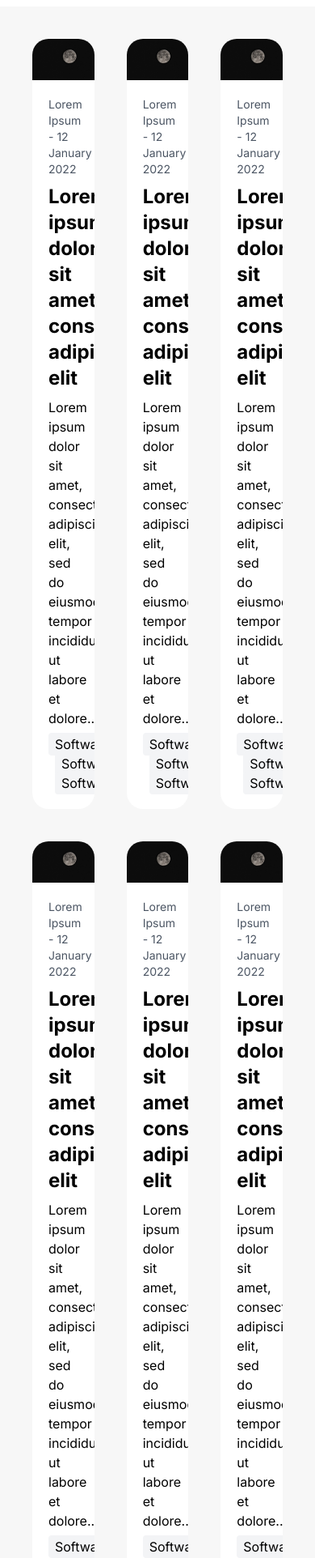
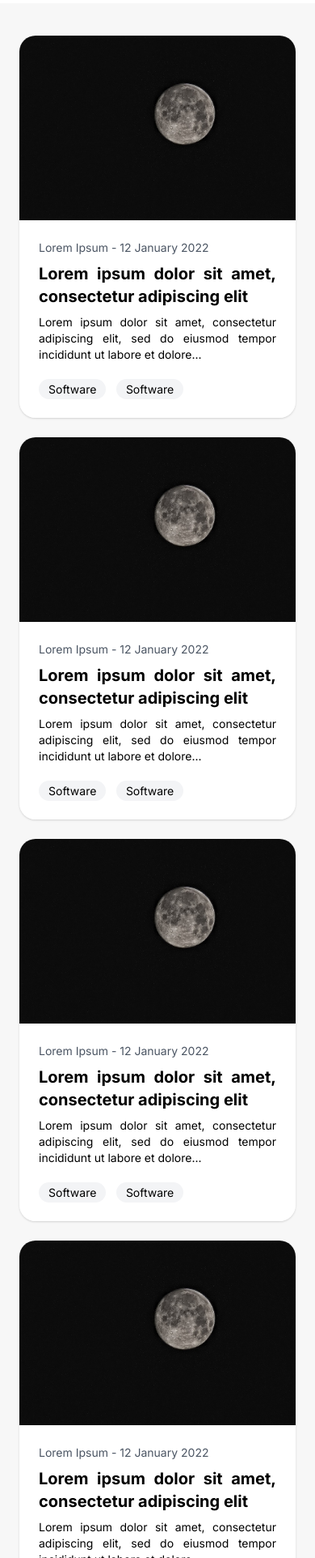
Before and after one commit to musabalki/tailwind-css-project, a website: page src/index.html in a window 390 px wide. Shown: the part 76-2000 px from the top of the page at 81% size. Drawn offline with Linux system fonts and the light colour scheme.

Commit message:
Add footer icon, mobile responsive

```diff
--- a/src/index.html
+++ b/src/index.html
@@ -4,128 +4,129 @@
   <meta charset="UTF-8">
   <meta name="viewport" content="width=device-width, initial-scale=1.0">
   <link href="/dist/output.css" rel="stylesheet">
+  <link rel="stylesheet" href="https://cdnjs.cloudflare.com/ajax/libs/font-awesome/6.2.1/css/all.min.css" integrity="sha512-MV7K8+y+gLIBoVD59lQIYicR65iaqukzvf/nwasF0nqhPay5w/9lJmVM2hMDcnK1OnMGCdVK+iQrJ7lzPJQd1w==" crossorigin="anonymous" referrerpolicy="no-referrer" />
 </head>
 <body class="bg-[#f7f7f7]">
-    <section class="bg-white py-6 mb-10">
+    <section class="bg-white px-6 md:px-10 py-6 mb-10">
         <div class="container flex items-center justify-between	">
-            <a href="" class="font-bold text-3xl mr-6">Blog</a>
+            <a href="" class="font-bold text-2xl md:text-3xl mr-6">Blog</a>
             <div class="flex space-x-6">
                 <a href="" class="font-semibold text-lg">About</a>
                 <a href="" class="font-semibold text-lg">Contact</a>
             </div>
         </div>
     </section>
-  <section class="px-10">
+  <section class="px-6 md:px-10">
     <div class="container">
-        <div class="grid grid-cols-3 gap-10">
-            <div class="rounded-[20px] overflow-hidden">
+        <div class="grid grid-cols-1 md:grid-cols-2 lg:grid-cols-3 gap-6 md:gap-10">
+            <div class="box-s rounded-[20px] overflow-hidden">
                 <img src="./img/img_1.jpg" alt="">
-                <div class="flex flex-col p-5 bg-white">
+                <div class="flex flex-col p-6 bg-white">
                     <span class="text-sm text-gray-600">Lorem Ipsum - 12 January 2022 </span>
-                    <a href="" class="my-2 text-justify	 text-2xl font-bold">
+                    <a href="" class="my-2 text-justify text-xl	md:text-2xl font-bold">
                         Lorem ipsum dolor sit amet, consectetur adipiscing elit
                     </a>
-                    <p class="text-justify">
+                    <p class="text-justify text-sm">
                         Lorem ipsum dolor sit amet, consectetur adipiscing elit, sed do eiusmod tempor incididunt ut labore et dolore...
                     </p>
-                    <div class="mt-2 space-x-2">
-                        <a href="" class="bg-gray-100 px-2 py-1 rounded">Software</a>
-                        <a href="" class="bg-gray-100 px-2 py-1 rounded">Software</a>
-                        <a href="" class="bg-gray-100 px-2 py-1 rounded">Software</a>
+                    <div class="mt-5 space-x-2">
+                        <a href="" class="bg-gray-100 px-3 py-1 rounded-full text-sm">Software</a>
+                        <a href="" class="bg-gray-100 px-3 py-1 rounded-full text-sm">Software</a>
                     </div>
                 </div>
             </div>
-            <div class="rounded-[20px] overflow-hidden">
+            <div class="box-s rounded-[20px] overflow-hidden">
                 <img src="./img/img_1.jpg" alt="">
-                <div class="flex flex-col p-5 bg-white">
+                <div class="flex flex-col p-6 bg-white">
                     <span class="text-sm text-gray-600">Lorem Ipsum - 12 January 2022 </span>
-                    <a href="" class="my-2 text-justify	 text-2xl font-bold">
+                    <a href="" class="my-2 text-justify text-xl	md:text-2xl font-bold">
                         Lorem ipsum dolor sit amet, consectetur adipiscing elit
                     </a>
-                    <p class="text-justify">
+                    <p class="text-justify text-sm">
                         Lorem ipsum dolor sit amet, consectetur adipiscing elit, sed do eiusmod tempor incididunt ut labore et dolore...
                     </p>
-                    <div class="mt-2 space-x-2">
-                        <a href="" class="bg-gray-100 px-2 py-1 rounded">Software</a>
-                        <a href="" class="bg-gray-100 px-2 py-1 rounded">Software</a>
-                        <a href="" class="bg-gray-100 px-2 py-1 rounded">Software</a>
+                    <div class="mt-5 space-x-2">
+                        <a href="" class="bg-gray-100 px-3 py-1 rounded-full text-sm">Software</a>
+                        <a href="" class="bg-gray-100 px-3 py-1 rounded-full text-sm">Software</a>
                     </div>
                 </div>
             </div>
-            <div class="rounded-[20px] overflow-hidden">
+            <div class="box-s rounded-[20px] overflow-hidden">
                 <img src="./img/img_1.jpg" alt="">
-                <div class="flex flex-col p-5 bg-white">
+                <div class="flex flex-col p-6 bg-white">
                     <span class="text-sm text-gray-600">Lorem Ipsum - 12 January 2022 </span>
-                    <a href="" class="my-2 text-justify	 text-2xl font-bold">
+                    <a href="" class="my-2 text-justify text-xl	md:text-2xl font-bold">
                         Lorem ipsum dolor sit amet, consectetur adipiscing elit
                     </a>
-                    <p class="text-justify">
+                    <p class="text-justify text-sm">
                         Lorem ipsum dolor sit amet, consectetur adipiscing elit, sed do eiusmod tempor incididunt ut labore et dolore...
                     </p>
-                    <div class="mt-2 space-x-2">
-                        <a href="" class="bg-gray-100 px-2 py-1 rounded">Software</a>
-                        <a href="" class="bg-gray-100 px-2 py-1 rounded">Software</a>
-                        <a href="" class="bg-gray-100 px-2 py-1 rounded">Software</a>
+                    <div class="mt-5 space-x-2">
+                        <a href="" class="bg-gray-100 px-3 py-1 rounded-full text-sm">Software</a>
+                        <a href="" class="bg-gray-100 px-3 py-1 rounded-full text-sm">Software</a>
                     </div>
                 </div>
             </div>
-            <div class="rounded-[20px] overflow-hidden">
+            <div class="box-s rounded-[20px] overflow-hidden">
                 <img src="./img/img_1.jpg" alt="">
-                <div class="flex flex-col p-5 bg-white">
+                <div class="flex flex-col p-6 bg-white">
                     <span class="text-sm text-gray-600">Lorem Ipsum - 12 January 2022 </span>
-                    <a href="" class="my-2 text-justify	 text-2xl font-bold">
+                    <a href="" class="my-2 text-justify text-xl	md:text-2xl font-bold">
                         Lorem ipsum dolor sit amet, consectetur adipiscing elit
                     </a>
-                    <p class="text-justify">
+                    <p class="text-justify text-sm">
                         Lorem ipsum dolor sit amet, consectetur adipiscing elit, sed do eiusmod tempor incididunt ut labore et dolore...
                     </p>
-                    <div class="mt-2 space-x-2">
-                        <a href="" class="bg-gray-100 px-2 py-1 rounded">Software</a>
-                        <a href="" class="bg-gray-100 px-2 py-1 rounded">Software</a>
-                        <a href="" class="bg-gray-100 px-2 py-1 rounded">Software</a>
+                    <div class="mt-5 space-x-2">
+                        <a href="" class="bg-gray-100 px-3 py-1 rounded-full text-sm">Software</a>
+                        <a href="" class="bg-gray-100 px-3 py-1 rounded-full text-sm">Software</a>
                     </div>
                 </div>
             </div>
-            <div class="rounded-[20px] overflow-hidden">
+            <div class="box-s rounded-[20px] overflow-hidden">
                 <img src="./img/img_1.jpg" alt="">
-                <div class="flex flex-col p-5 bg-white">
+                <div class="flex flex-col p-6 bg-white">
                     <span class="text-sm text-gray-600">Lorem Ipsum - 12 January 2022 </span>
-                    <a href="" class="my-2 text-justify	 text-2xl font-bold">
+                    <a href="" class="my-2 text-justify text-xl	md:text-2xl font-bold">
                         Lorem ipsum dolor sit amet, consectetur adipiscing elit
                     </a>
-                    <p class="text-justify">
+                    <p class="text-justify text-sm">
                         Lorem ipsum dolor sit amet, consectetur adipiscing elit, sed do eiusmod tempor incididunt ut labore et dolore...
                     </p>
-                    <div class="mt-2 space-x-2">
-                        <a href="" class="bg-gray-100 px-2 py-1 rounded">Software</a>
-                        <a href="" class="bg-gray-100 px-2 py-1 rounded">Software</a>
-                        <a href="" class="bg-gray-100 px-2 py-1 rounded">Software</a>
+                    <div class="mt-5 space-x-2">
+                        <a href="" class="bg-gray-100 px-3 py-1 rounded-full text-sm">Software</a>
+                        <a href="" class="bg-gray-100 px-3 py-1 rounded-full text-sm">Software</a>
                     </div>
                 </div>
             </div>
-            <div class="rounded-[20px] overflow-hidden">
+            <div class="box-s rounded-[20px] overflow-hidden">
                 <img src="./img/img_1.jpg" alt="">
-                <div class="flex flex-col p-5 bg-white">
+                <div class="flex flex-col p-6 bg-white">
                     <span class="text-sm text-gray-600">Lorem Ipsum - 12 January 2022 </span>
-                    <a href="" class="my-2 text-justify	 text-2xl font-bold">
+                    <a href="" class="my-2 text-justify text-xl	md:text-2xl font-bold">
                         Lorem ipsum dolor sit amet, consectetur adipiscing elit
                     </a>
-                    <p class="text-justify">
+                    <p class="text-justify text-sm">
                         Lorem ipsum dolor sit amet, consectetur adipiscing elit, sed do eiusmod tempor incididunt ut labore et dolore...
                     </p>
-                    <div class="mt-2 space-x-2">
-                        <a href="" class="bg-gray-100 px-2 py-1 rounded">Software</a>
-                        <a href="" class="bg-gray-100 px-2 py-1 rounded">Software</a>
-                        <a href="" class="bg-gray-100 px-2 py-1 rounded">Software</a>
+                    <div class="mt-5 space-x-2">
+                        <a href="" class="bg-gray-100 px-3 py-1 rounded-full text-sm">Software</a>
+                        <a href="" class="bg-gray-100 px-3 py-1 rounded-full text-sm">Software</a>
                     </div>
                 </div>
             </div>
         </div>
     </div>
   </section>
-  <footer class="py-10">
+  <footer class="pt-10">
     <div class="container">
         <h2 class="font-bold text-center">BLOG THEME</h2>
+        <div class="space-x-4 text-center my-10">
+            <a href=""><i class="fa-brands fa-facebook"></i></a>
+            <a href=""><i class="fa-brands fa-twitter"></i></a>
+            <a href=""><i class="fa-brands fa-github"></i></a>
+            <a href=""><i class="fa-brands fa-youtube"></i></a>
+        </div>
     </div>
   </footer>
 </body>
--- a/src/input.css
+++ b/src/input.css
@@ -6,4 +6,7 @@
     body{
         font-family: 'Inter', sans-serif;
     }
+    .box-s{
+        box-shadow: rgba(0, 0, 0, 0.1) 0px 1px 3px 0px, rgba(0, 0, 0, 0.06) 0px 1px 2px 0px;
+    }
 }
```
Also changed, not shown: dist/output.css.
